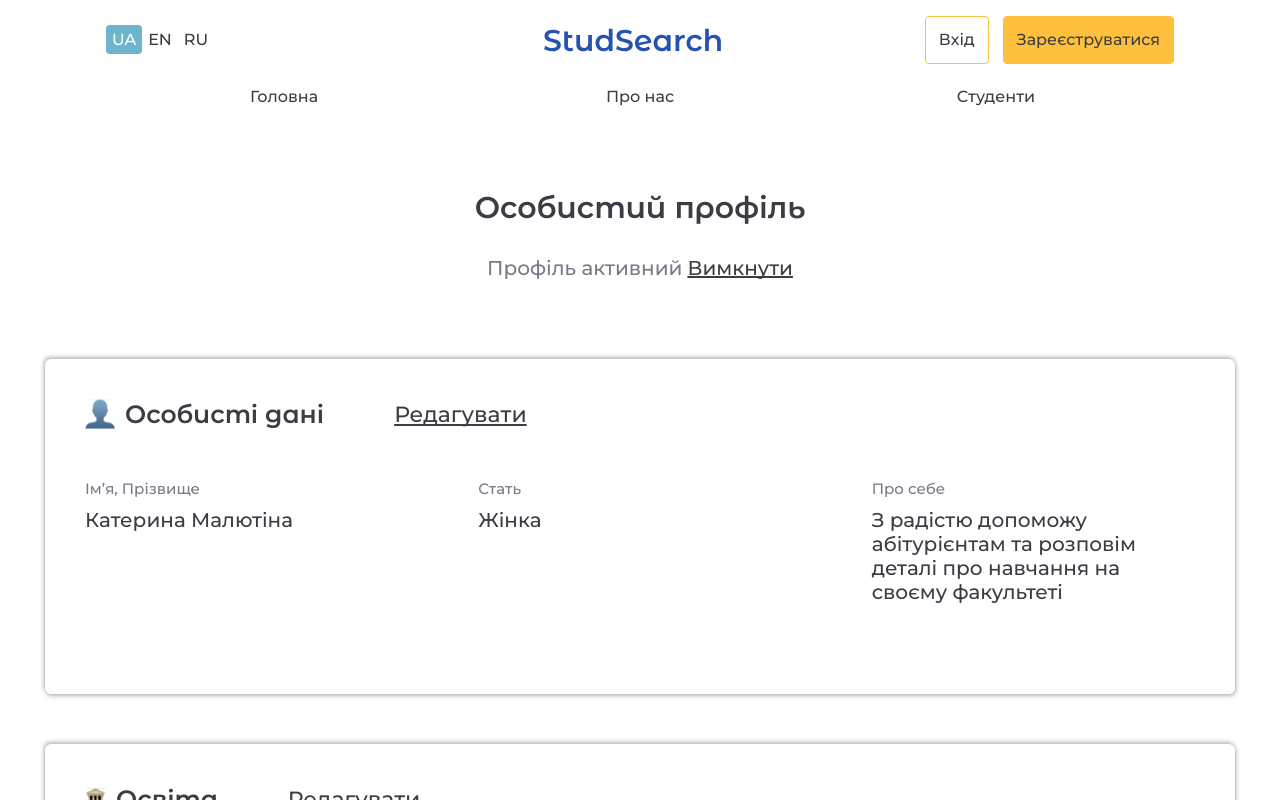
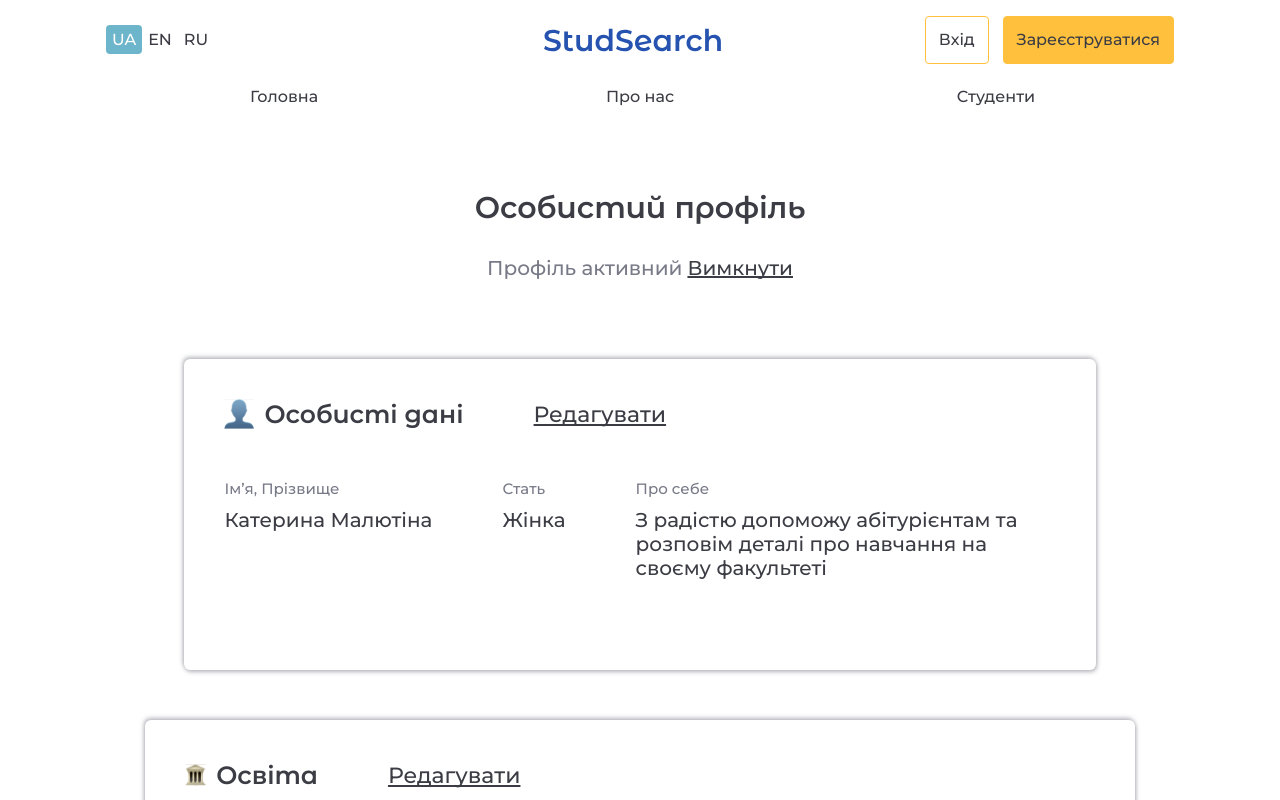
Before and after one commit to abitly-org/studsearch-frontend, a React (Create React App) app: page /personal-area in a window 1280 px wide. Shown: the top 800 px of the page. Built offline with nearby package versions, Linux system fonts and the light colour scheme.

Commit message:
add buttons to PersonalAreaCardWrapper, add change cards fanction to PersonalAreaCardWrapper

```diff
--- a/src/Pages/PersonalArea/PersonalArea.tsx
+++ b/src/Pages/PersonalArea/PersonalArea.tsx
@@ -2,15 +2,22 @@ import React from "react";
 import Header from "../../Components/Header";
 import UserPageInfo from "../../Components/UserPageInfo/UserPageInfo";
 import PersonalAreaCardWrapper from "./components/PersonalAreaCardWrapper";
-import EducationCardEdited from "./components/EducationCardEditing";
+import EducationCardEditing from "./components/EducationCardEditing";
 import EducationCardInfo from "./components/EducationCardInfo";
 import "./personalArea.scss";
 import personalIco from "./presonalImg.svg";
 import universityImgSrc from "./universico.svg";
 import PersonalDataInfo from "./components/PersonalDataInfo/PersonalDataInfo";
-import PersonalDataEdited from "./components/PersonalDataEditing/PersonalDataEdited";
+import PersonalDataEditing from "./components/PersonalDataEditing/PersonalDataEdited";
 
 function PersonalArea() {
+  function changingCard(
+    editing: boolean,
+    infoCard: JSX.Element,
+    editingCard: JSX.Element
+  ) {
+    return editing ? editingCard : infoCard;
+  }
   return (
     <>
       <Header />
@@ -22,18 +29,16 @@ function PersonalArea() {
           href={`#`}
         />
       </div>
-        <PersonalAreaCardWrapper title="Особисті дані" imgSrc={personalIco}>
-            <>
-                 {/*<PersonalDataEdited />*/}
-                <PersonalDataInfo />
-            </>
-        </PersonalAreaCardWrapper>
+      <PersonalAreaCardWrapper title="Особисті дані" imgSrc={personalIco}>
+        {(editing) =>
+          editing ? <PersonalDataEditing /> : <PersonalDataInfo />
+        }
+      </PersonalAreaCardWrapper>
 
       <PersonalAreaCardWrapper title="Освіта" imgSrc={universityImgSrc}>
-        <>
-          {/* <EducationCardEdited /> */}
-          <EducationCardInfo />
-        </>
+        {(editing) =>
+          editing ? <EducationCardEditing /> : <EducationCardInfo />
+        }
       </PersonalAreaCardWrapper>
 
       <footer className={`Footer`}>
--- a/src/Pages/PersonalArea/components/EducationCardEditing/index.tsx
+++ b/src/Pages/PersonalArea/components/EducationCardEditing/index.tsx
@@ -12,7 +12,8 @@ import {
   Speciality,
 } from "../../../../Helpers/api";
 
- import "./index.scss"
+import "./index.scss"
+
 
 type CoursesType = { id: number; title: string };
 type EducationCardProp = {
@@ -106,9 +107,6 @@ export default function EducationCardEdited(props: EducationCardProp) {
             )}
           />
         </div>
-
-
-
       </div>
     </>
   );
--- a/src/Pages/PersonalArea/components/EducationCardInfo/index.tsx
+++ b/src/Pages/PersonalArea/components/EducationCardInfo/index.tsx
@@ -1,9 +1,10 @@
 import React from "react";
 import Item from "../Item";
-import "../PersonalAreaCardWrapper/itemsWrapper.scss"
+import "./itemsWrapper.scss";
+
 export default function EducationCardInfo() {
   return (
-    <div className="wrapper">
+    <div className="wrapper-info">
       <Item title="Регіон" itemData="Харків" />
       <Item
         title="Вищій навчальний заклад"
--- /dev/null
+++ b/src/Pages/PersonalArea/components/EducationCardInfo/itemsWrapper.scss
@@ -0,0 +1,15 @@
+.wrapper-info {
+  margin: 50px 0;
+  display: grid;
+  grid-template-columns: repeat(3, auto);
+  grid-column-gap: 70px;
+  grid-row-gap: 50px;
+
+  @media (max-width: 670px) {
+    grid-template-columns: repeat(2, 1fr);
+  }
+
+  @media (max-width: 500px) {
+    grid-template-columns: repeat(1, 1fr);
+  }
+}
--- a/src/Pages/PersonalArea/components/PersonalAreaCardWrapper/index.tsx
+++ b/src/Pages/PersonalArea/components/PersonalAreaCardWrapper/index.tsx
@@ -1,15 +1,16 @@
 import React, { useState } from "react";
+import Button from "../../../../Components/Button";
 
 import "./index.scss";
 
 type ChildrenType = {
   title: string;
   imgSrc: string;
-  children: JSX.Element;
+  children: (editing: boolean) => {};
 };
 
 export default function CardWrapper(props: ChildrenType) {
-  const [state, setState] = useState({ edited: false });
+  const [state, setState] = useState({ editing: false });
 
   const { title, children, imgSrc: img } = props;
   return (
@@ -20,11 +21,11 @@ export default function CardWrapper(props: ChildrenType) {
             <img src={img} alt="ico" />
             <span className="card-title">{title}</span>
           </div>
-          {!state.edited ? (
+          {!state.editing ? (
             <span
               className="edit-btn"
               onClick={() => {
-                setState({ edited: true });
+                setState({ editing: true });
               }}
             >
               Редагувати
@@ -32,11 +33,17 @@ export default function CardWrapper(props: ChildrenType) {
           ) : null}
         </div>
 
-        {children}
-        {state.edited ? (
+        {children(state.editing)}
+        {state.editing ? (
           <div className="btn-group">
-            <button>Скасувати</button>
-            <button>Зберегти</button>
+            <Button
+              children="Скасувати"
+              outline={true}
+              onClick={() => {
+                setState({ editing: false });
+              }}
+            />
+            <Button children="Зберегти" onClick={() => {}} />
           </div>
         ) : null}
       </div>
--- a/src/Pages/PersonalArea/components/PersonalAreaCardWrapper/itemsWrapper.scss
+++ /dev/null
@@ -1,15 +0,0 @@
-.wrapper {
-    margin: 50px 0;
-    display: grid;
-    grid-template-columns: repeat(3, 1fr);
-    grid-column-gap: 70px;
-    grid-row-gap: 50px;
-
-    @media (max-width: 670px) {
-        grid-template-columns: repeat(2, 1fr);
-    }
-
-    @media (max-width: 500px) {
-        grid-template-columns: repeat(1, 1fr);
-    }
-  }
--- a/src/Pages/PersonalArea/components/PersonalDataInfo/PersonalDataInfo.tsx
+++ b/src/Pages/PersonalArea/components/PersonalDataInfo/PersonalDataInfo.tsx
@@ -1,9 +1,10 @@
 import React from "react";
 import Item from "../Item";
-import "../PersonalAreaCardWrapper/itemsWrapper.scss";
+
+import "./itemsWrapper.scss"
 export default function PersonalDataInfo() {
   return (
-    <div className="wrapper">
+    <div className="wrapper-info">
       <Item title="Ім’я, Прізвище" itemData="Катерина Малютіна" />
       <Item title="Стать" itemData="Жінка" />
       <Item
--- /dev/null
+++ b/src/Pages/PersonalArea/components/PersonalDataInfo/itemsWrapper.scss
@@ -0,0 +1,15 @@
+.wrapper-info {
+  margin: 50px 0;
+  display: grid;
+  grid-template-columns: repeat(3, auto);
+  grid-column-gap: 70px;
+  grid-row-gap: 50px;
+
+  @media (max-width: 670px) {
+    grid-template-columns: repeat(2, 1fr);
+  }
+
+  @media (max-width: 500px) {
+    grid-template-columns: repeat(1, 1fr);
+  }
+}
```
